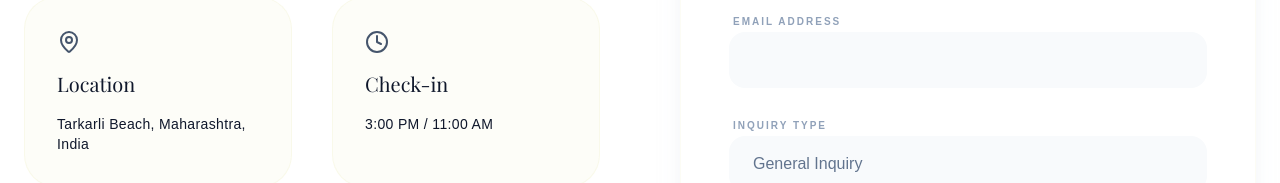
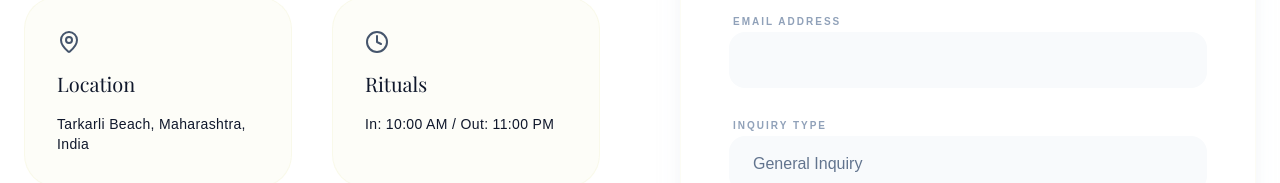
Before and after one commit to krutiktikam/hotel_website, a Next.js app: page /contact in a window 1280 px wide. Shown: the part 621-804 px from the top of the page. Built offline with nearby package versions, Linux system fonts and the light colour scheme; no server answers; a web font is replaced by a local one.

Commit message:
fix: update check-in to 10:00 AM and check-out to 11:00 PM

```diff
--- a/app/contact/page.tsx
+++ b/app/contact/page.tsx
@@ -35,8 +35,8 @@ export default function ContactPage() {
             </div>
             <div className="space-y-4 p-8 bg-coastal-beige/20 rounded-[2rem] border border-coastal-beige/50">
               <Clock className="w-6 h-6 text-slate-600" />
-              <h3 className="font-playfair text-xl text-slate-900">Check-in</h3>
-              <p className="text-sm text-slate-900 font-medium tracking-wide">3:00 PM / 11:00 AM</p>
+              <h3 className="font-playfair text-xl text-slate-900">Rituals</h3>
+              <p className="text-sm text-slate-900 font-medium tracking-wide">In: 10:00 AM / Out: 11:00 PM</p>
             </div>          </div>
 
           <a
--- a/components/BookingSummary.tsx
+++ b/components/BookingSummary.tsx
@@ -163,8 +163,8 @@ const BookingSummary: React.FC<BookingSummaryProps> = ({ bookingData, imageUrl }
                 `Warm greetings ${bookingData.customerName},\n\n` +
                 `Your retreat is officially reserved. We are preparing the ${bookingData.roomType} for your arrival.\n\n` +
                 `📅 *Stay Details:*\n` +
-                `• Check-in: ${bookingData.checkIn}\n` +
-                `• Check-out: ${bookingData.checkOut}\n\n` +
+                `• Check-in: ${bookingData.checkIn} (10:00 AM)\n` +
+                `• Check-out: ${bookingData.checkOut} (11:00 PM)\n\n` +
                 `💳 *Investment Summary:*\n` +
                 `• Total Stay: ₹${(bookingResponse?.total_price || 0).toFixed(2)}\n` +
                 `• Required 10% Deposit: ₹${((bookingResponse?.total_price || 0) * 0.10).toFixed(2)}\n\n` +
```
Also changed, not shown: 1 other file (tests, documents, lock files or other folders).
